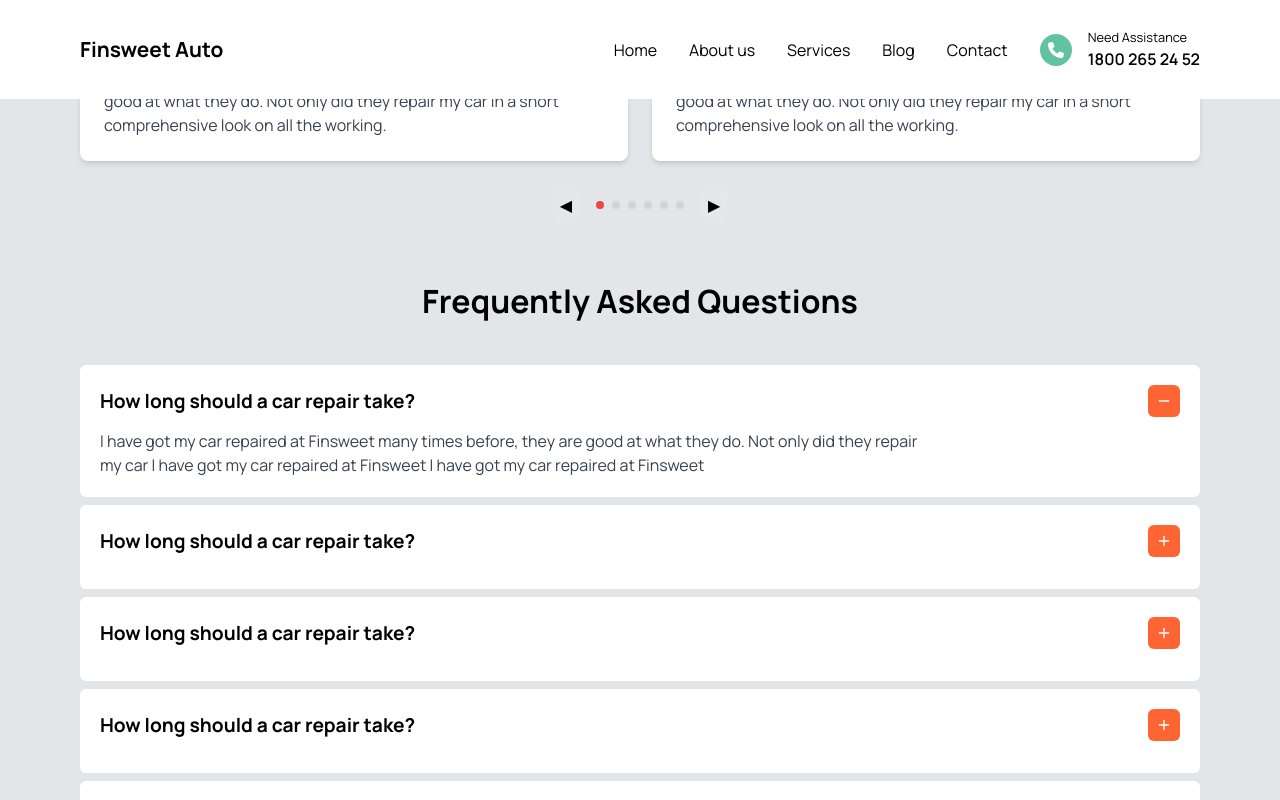
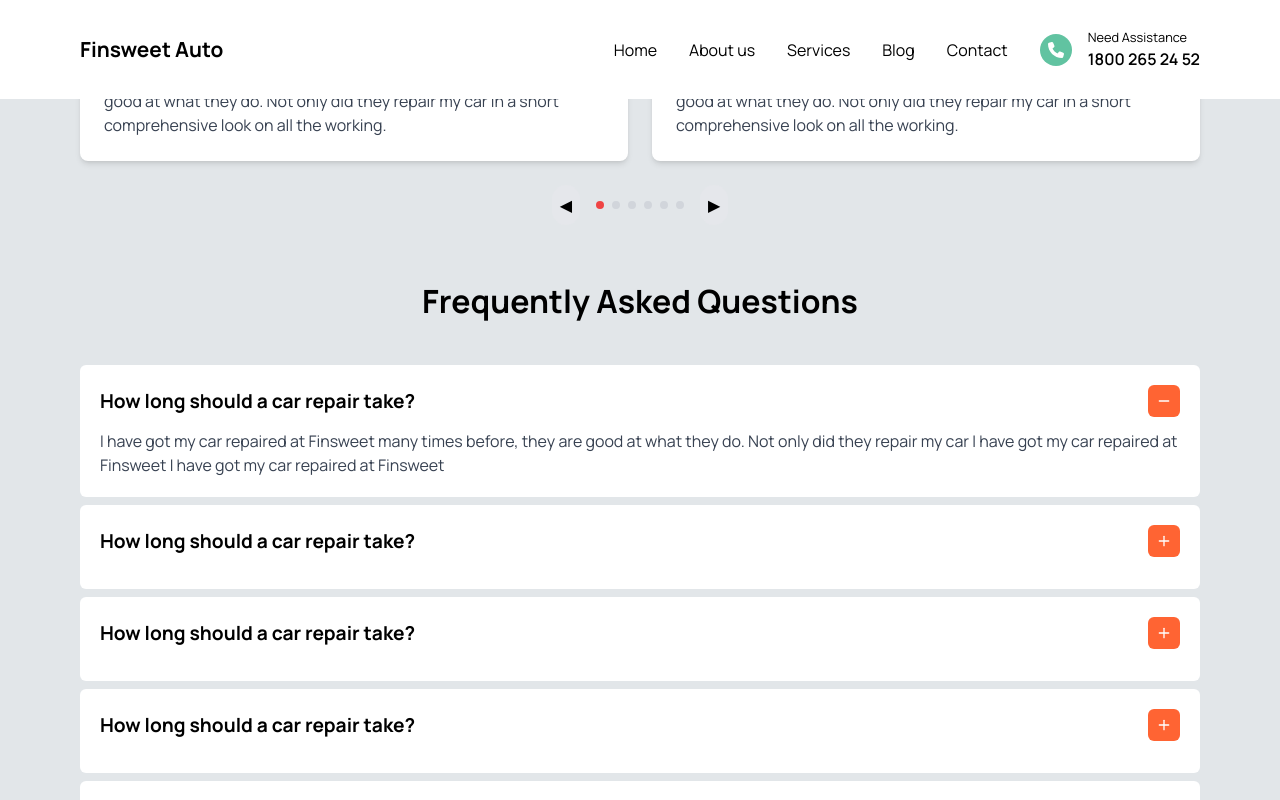
Before and after one commit to solawaleayomide/Finsweet-Auto, a React (Create React App) app: page / in a window 1280 px wide. Both pictures are taken after a click on the element 1164 px from the left and 3893 px from the top of the page. Shown: the part 3493-4293 px from the top of the page. Built offline with nearby package versions, Linux system fonts and the light colour scheme.

Commit message:
finsweet-auto

```diff
--- a/src/pages/home/sections/Faqs.js
+++ b/src/pages/home/sections/Faqs.js
@@ -32,7 +32,7 @@ function Faqs() {
                 </div>
 
                 {isActive && ( // Render the answer only if this FAQ is active
-                  <p className="md:pr-[15rem] text-gray-700">{faq.answer}</p>
+                  <p className="text-gray-700">{faq.answer}</p>
                 )}
               </div>
             );
```
